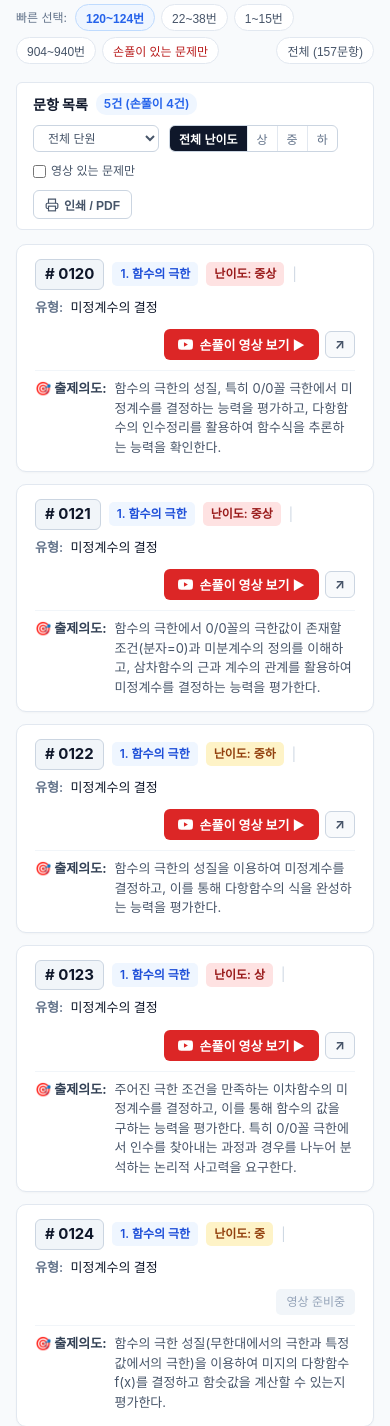
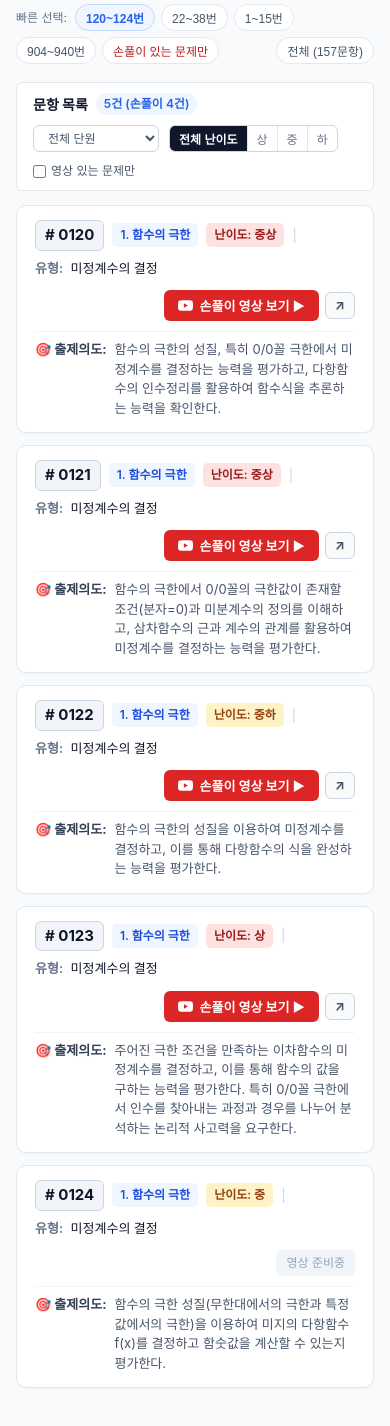
Before and after one commit to heejung773/sonpuri-hub, a Flask app: page / in a window 390 px wide. Shown: the part 233-1659 px from the top of the page. After the commit the page ends 1621 px from the top, so only its background shows below. Run offline with Flask 3, Linux system fonts and the light colour scheme; some web fonts are replaced.

Commit message:
refactor: remove print/PDF button for pure tablet-focused UX

```diff
--- a/app.js
+++ b/app.js
@@ -14,7 +14,6 @@ const statsText = document.getElementById("statsText");
 const resultCountBadge = document.getElementById("resultCountBadge");
 const unitFilterSelect = document.getElementById("unitFilterSelect");
 const onlySolToggle = document.getElementById("onlySolToggle");
-const printBtn = document.getElementById("printBtn");
 const syncBtn = document.getElementById("syncBtn");
 const syncBtnText = document.getElementById("syncBtnText");
 const toast = document.getElementById("toast");
@@ -94,11 +93,6 @@ function setupEventListeners() {
   // Filter toggle (손풀이 있는 문제만)
   onlySolToggle.addEventListener("change", () => {
     performSearch(searchInput.value.trim());
-  });
-
-  // Print Button
-  printBtn.addEventListener("click", () => {
-    window.print();
   });
 
   // Sync Notion DB
--- a/public/app.js
+++ b/public/app.js
@@ -14,7 +14,6 @@ const statsText = document.getElementById("statsText");
 const resultCountBadge = document.getElementById("resultCountBadge");
 const unitFilterSelect = document.getElementById("unitFilterSelect");
 const onlySolToggle = document.getElementById("onlySolToggle");
-const printBtn = document.getElementById("printBtn");
 const syncBtn = document.getElementById("syncBtn");
 const syncBtnText = document.getElementById("syncBtnText");
 const toast = document.getElementById("toast");
@@ -94,11 +93,6 @@ function setupEventListeners() {
   // Filter toggle (손풀이 있는 문제만)
   onlySolToggle.addEventListener("change", () => {
     performSearch(searchInput.value.trim());
-  });
-
-  // Print Button
-  printBtn.addEventListener("click", () => {
-    window.print();
   });
 
   // Sync Notion DB
--- a/static/app.js
+++ b/static/app.js
@@ -14,7 +14,6 @@ const statsText = document.getElementById("statsText");
 const resultCountBadge = document.getElementById("resultCountBadge");
 const unitFilterSelect = document.getElementById("unitFilterSelect");
 const onlySolToggle = document.getElementById("onlySolToggle");
-const printBtn = document.getElementById("printBtn");
 const syncBtn = document.getElementById("syncBtn");
 const syncBtnText = document.getElementById("syncBtnText");
 const toast = document.getElementById("toast");
@@ -94,11 +93,6 @@ function setupEventListeners() {
   // Filter toggle (손풀이 있는 문제만)
   onlySolToggle.addEventListener("change", () => {
     performSearch(searchInput.value.trim());
-  });
-
-  // Print Button
-  printBtn.addEventListener("click", () => {
-    window.print();
   });
 
   // Sync Notion DB
--- a/style.css
+++ b/style.css
@@ -388,26 +388,6 @@ body {
 .toggle-label input {
   accent-color: var(--btn-sol);
   cursor: pointer;
-}
-
-.btn-print {
-  display: flex;
-  align-items: center;
-  gap: 5px;
-  background: #FFFFFF;
-  border: 1px solid #CBD5E1;
-  color: var(--text-secondary);
-  padding: 5px 11px;
-  border-radius: var(--radius-sm);
-  font-size: 12px;
-  font-weight: 600;
-  cursor: pointer;
-  transition: all 0.15s;
-}
-
-.btn-print:hover {
-  background: #F1F5F9;
-  color: var(--text-primary);
 }
 
 /* ==================== LOADING & EMPTY STATES ==================== */
--- a/templates/index.html
+++ b/templates/index.html
@@ -94,17 +94,6 @@
           <span>영상 있는 문제만</span>
         </label>
       </div>
-
-      <div class="toolbar-right no-print">
-        <button id="printBtn" class="btn-print" title="문항 목록 인쇄 / PDF 저장">
-          <svg viewBox="0 0 24 24" width="14" height="14" fill="none" stroke="currentColor" stroke-width="2">
-            <polyline points="6 9 6 2 18 2 18 9"></polyline>
-            <path d="M6 18H4a2 2 0 0 1-2-2v-5a2 2 0 0 1 2-2h16a2 2 0 0 1 2 2v5a2 2 0 0 1-2 2h-2"></path>
-            <rect x="6" y="14" width="12" height="8"></rect>
-          </svg>
-          <span>인쇄 / PDF</span>
-        </button>
-      </div>
     </div>
 
     <!-- Loading State -->
```
Also changed, not shown: index.html (+0 -11 lines), public/index.html (+0 -11 lines), public/style.css (+0 -20 lines), static/style.css (+0 -20 lines).
